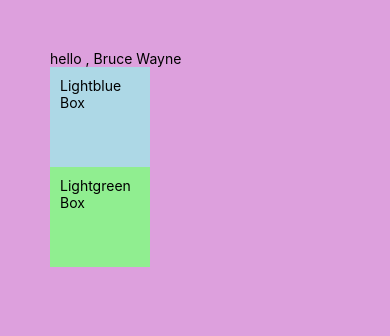
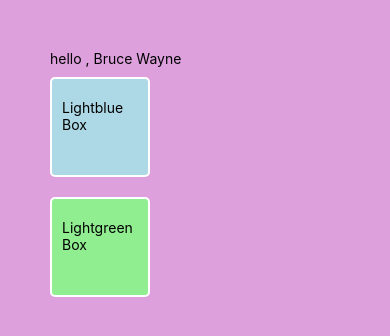
Before and after one commit to ZEUZ8/react-native-starter, a React Native app: screen / in a window 390 px wide. Shown: the top 336 px of the page. Built offline with nearby package versions, Linux system fonts and the light colour scheme.

Commit message:
explored the styling properties and box model in the react native

```diff
--- a/App.js
+++ b/App.js
@@ -9,7 +9,7 @@
     <View style={styles.constainer}>
       <Greet name="Bruce Wayne" />
       <View style={[styles.box,styles.lightBlue]}>
-        <Text>Lightblue Box</Text>
+        <Text style={{borderRadius:5}}>Lightblue Box</Text>
       </View>
       <View style={[styles.box,styles.ligthgreen]}>
         <Text>Lightgreen Box</Text>
@@ -23,7 +23,17 @@
   box:{
     height:100,
     width:100,
-    padding:10
+
+    paddingVertical:20,
+    paddingHorizontal:10,
+    marginVertical:10,
+    borderWidth:2,
+    borderColor:"white",
+    // borderStyle:"solid"  //this is the default style
+    borderRadius:5
+    // you could use the border radius for the view and that will work for both android and i phone
+    // but radius for the text component is only work in android
+
   },
   lightBlue:{backgroundColor:"lightblue"},
   ligthgreen:{backgroundColor:"lightgreen"}
```
